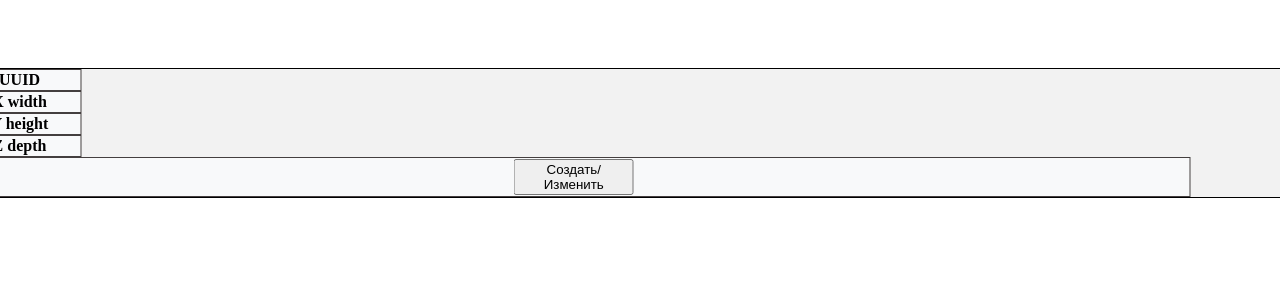
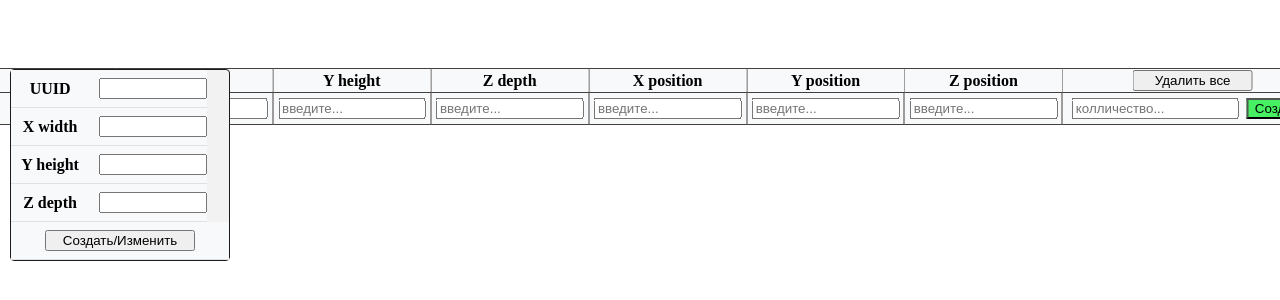
Before and after one commit to olegpopov2017/CA_react_remote, a React (Vite) app: page / in a window 1280 px wide. Shown: the part 412-712 px from the top of the page. Built offline with nearby package versions, Linux system fonts and the light colour scheme.

Commit message:
create visualisation of table

```diff
--- a/src/components/MainCA.jsx
+++ b/src/components/MainCA.jsx
@@ -6,10 +6,10 @@ import TableCargoArea from './TableCargoArea/TableCargoArea.jsx'
 
 function MainCA() {
   const [cargos, setCargos] = useState([])
-  const [cargoArea, setCargoArea] = useState([])
+  const [cargoArea, setCargoArea] = useState('')
   return (
     <>
-      {/* <TableCargos cargos={cargos} setCargos={setCargos} /> */}
+      <TableCargos cargos={cargos} setCargos={setCargos} />
       <TableCargoArea cargoArea={cargoArea} setCargoArea={setCargoArea} />
 
       {/* <EditebleTable /> */}
--- a/src/components/TableCargoArea/TableCargoArea.css
+++ b/src/components/TableCargoArea/TableCargoArea.css
@@ -1,10 +1,10 @@
-.table-cargos-container {
-  width: 400px; /* Фиксированная ширина контейнера */
+.table-cargoArea-container {
+  /* width: 400px; Фиксированная ширина контейнера */
   /* height: 300px;  */
   margin: '20px';
 
   position: fixed;
-  bottom: 20px;
+  bottom: 125px;
   /* left: 50%; */
   /* transform: translateX(-50%); */
 
--- a/src/components/TableCargoArea/TableCargoArea.jsx
+++ b/src/components/TableCargoArea/TableCargoArea.jsx
@@ -1,14 +1,13 @@
-// import './TableCargoArea.css'
+import './TableCargoArea.css'
 
 import Thead from './Thead/Thead.jsx'
-import Tbody from './Tbody/Tbody.jsx'
+// import Tbody from './Tbody/Tbody.jsx'
 
 function TableCargoArea({ cargoArea, setCargoArea }) {
   return (
-    <div className="table-cargos-container">
-      <table className="table-cargos">
+    <div className="table-cargoArea-container">
+      <table className="table-cargoArea">
         <Thead cargoArea={cargoArea} setCargoArea={setCargoArea} />
-        {/* <Tbody cargoArea={cargoArea} setCargoArea={setCargoArea} /> */}
       </table>
     </div>
   )
--- a/src/components/TableCargoArea/Thead/Thead.css
+++ b/src/components/TableCargoArea/Thead/Thead.css
@@ -1,21 +1,17 @@
-thead th {
-  /* Общие стили для всех строк таблицы */
-  background-color: #f8f9fa;
-  border-bottom: 1px solid #dee2e6;
-  width: 120px;
+.trCargoAreaTable {
+  background-color: #f2f2f2;
+  display: flex;
+  flex-direction: column;
+  align-items: flex-start;
+  /* padding: 8px; */
+  border: 1px solid #1d1b1b; /* Добавляем сплошную серую границу */
+  border-radius: 4px; /* Закругляем углы (опционально) */
+}
 
-  position: sticky;
-  top: 0; /* Прилипает к верху */
-
-  /* height: 40px; */
+.thCargoAreaRow {
+  display: flex;
+  align-items: center;
+  gap: 10px;
+  padding: 8px 0;
+  width: 90%;
 }
-thead button {
-  /* Общие стили для всех строк таблицы */
-  /* background-color: #f8f9fa; */
-  /* border-bottom: 1px solid #dee2e6; */
-  width: 120px;
-  /* height: 40px; */
-}
-.finishTH {
-  width: 200px;
-}
--- a/src/components/TableCargoArea/Thead/Thead.jsx
+++ b/src/components/TableCargoArea/Thead/Thead.jsx
@@ -1,40 +1,41 @@
-// import './Thead.css'
+import './Thead.css'
 
 function Thead({ cargoArea, setCargoArea }) {
   const createUpdateCargoArea = () => {
     const updatedCargoArea = []
     setCargoArea(updatedCargoArea)
   }
+
   return (
-    // <thead>
-    //   <tr style={{ backgroundColor: '#f2f2f2' }}>
-    //     <th>UUID</th>
-    //     <th>X width</th>
-    //     <th>Y height</th>
-    //     <th>Z depth</th>
+    <thead>
+      {/* Основной контейнер с вертикальным расположением */}
+      <tr className="trCargoAreaTable">
+        {/* Каждая ячейка как отдельная строка */}
+        <th className="thCargoAreaRow">
+          <span style={{ width: '100px' }}>UUID</span>
+          <input type="text" style={{ width: '100px' }} />
+        </th>
 
-    //     <th className="finishTH">
-    //       <button onClick={() => createUpdateCargoArea()}>
-    //         Создать/Изменить
-    //       </button>
-    //     </th>
-    //   </tr>
-    // </thead>
+        <th className="thCargoAreaRow">
+          <span style={{ width: '100px' }}>X width</span>
+          <input type="text" style={{ width: '100px' }} />
+        </th>
 
-    <thead>
-      <tr
-        style={{
-          backgroundColor: '#f2f2f2',
-          display: 'flex',
-          flexDirection: 'column',
-        }}
-      >
-        <th>UUID</th>
-        <th>X width</th>
-        <th>Y height</th>
-        <th>Z depth</th>
-        <th className="finishTH" style={{ width: '90%' }}>
-          <button onClick={() => createUpdateCargoArea()}>
+        <th className="thCargoAreaRow">
+          <span style={{ width: '100px' }}>Y height</span>
+          <input type="text" style={{ width: '100px' }} />
+        </th>
+
+        <th className="thCargoAreaRow">
+          <span style={{ width: '100px' }}>Z depth</span>
+          <input type="text" style={{ width: '100px' }} />
+        </th>
+
+        <th className="finishTH" style={{ padding: '8px 0', width: '100%' }}>
+          <button
+            onClick={() => createUpdateCargoArea()}
+            style={{ width: '150px' }}
+          >
             Создать/Изменить
           </button>
         </th>
@@ -42,4 +43,5 @@ function Thead({ cargoArea, setCargoArea }) {
     </thead>
   )
 }
+
 export default Thead
```
